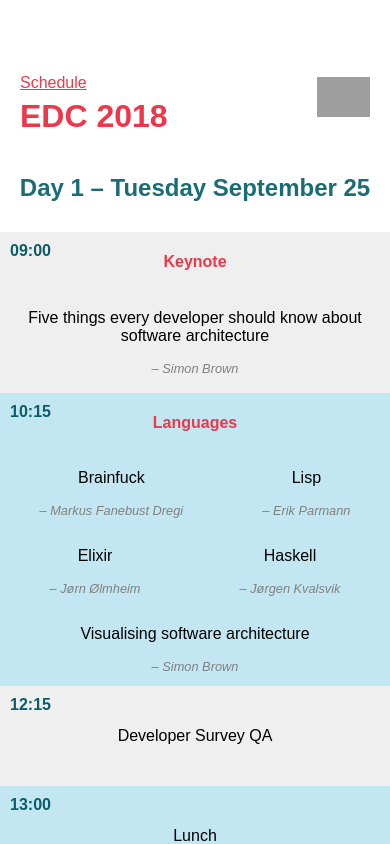
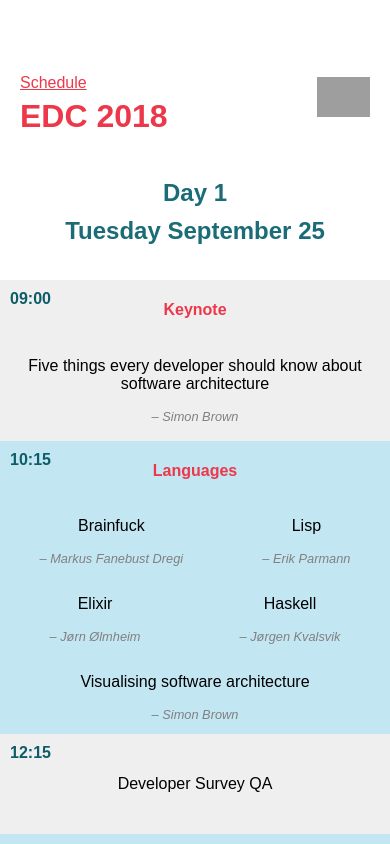
Before and after one commit to equinor/edc2018.github.io, a React (Create React App) app: page / in a window 390 px wide. Shown: the top 844 px of the page. Built offline with nearby package versions, Linux system fonts and the light colour scheme; grey boxes are pictures that could not be loaded.

Commit message:
more improvements for small screen

```diff
--- a/src/Schedule.js
+++ b/src/Schedule.js
@@ -20,21 +20,25 @@
   display: flex;
   justify-content: center;
   flex-wrap: wrap;
+  @media (max-width: 500px) {
+    flex-direction: column;
+  }
 `;
 
-const DayHeader = styled.h2`
-  //   margin: 30px 10px;
+const ConferenceDay = styled.h2`
+  margin: 0px;
   color: rgb(26, 108, 118);
+  @media (max-width: 500px) {
+    margin: 5px 0px;
+  }
 `;
 
-const CONF_DAY = styled.h2`
-  margin: 0px;
-  color: rgb(26, 108, 118);
-`;
-
-const CAL_DATE = styled.h2`
-  margin: 0px;
-  color: rgb(26, 108, 118);
+const CalendarDate = styled(ConferenceDay)`
+  @media (min-width: 501px) {
+    ::before {
+      content: ' – ';
+    }
+  }
 `;
 
 class Schedule extends Component {
@@ -46,8 +50,8 @@
           {schedule.map(({ conferenceDay, calendarDate, timeSlots }) => (
             <DaySchedule key={conferenceDay}>
               <DayWrapper>
-                <CONF_DAY>{conferenceDay}</CONF_DAY>
-                <CAL_DATE>{` – ${calendarDate}`}</CAL_DATE>
+                <ConferenceDay>{conferenceDay}</ConferenceDay>
+                <CalendarDate>{calendarDate}</CalendarDate>
               </DayWrapper>
               {timeSlots.map(({ time, heading, events, leisure }) => (
                 <TimeSlot
```
